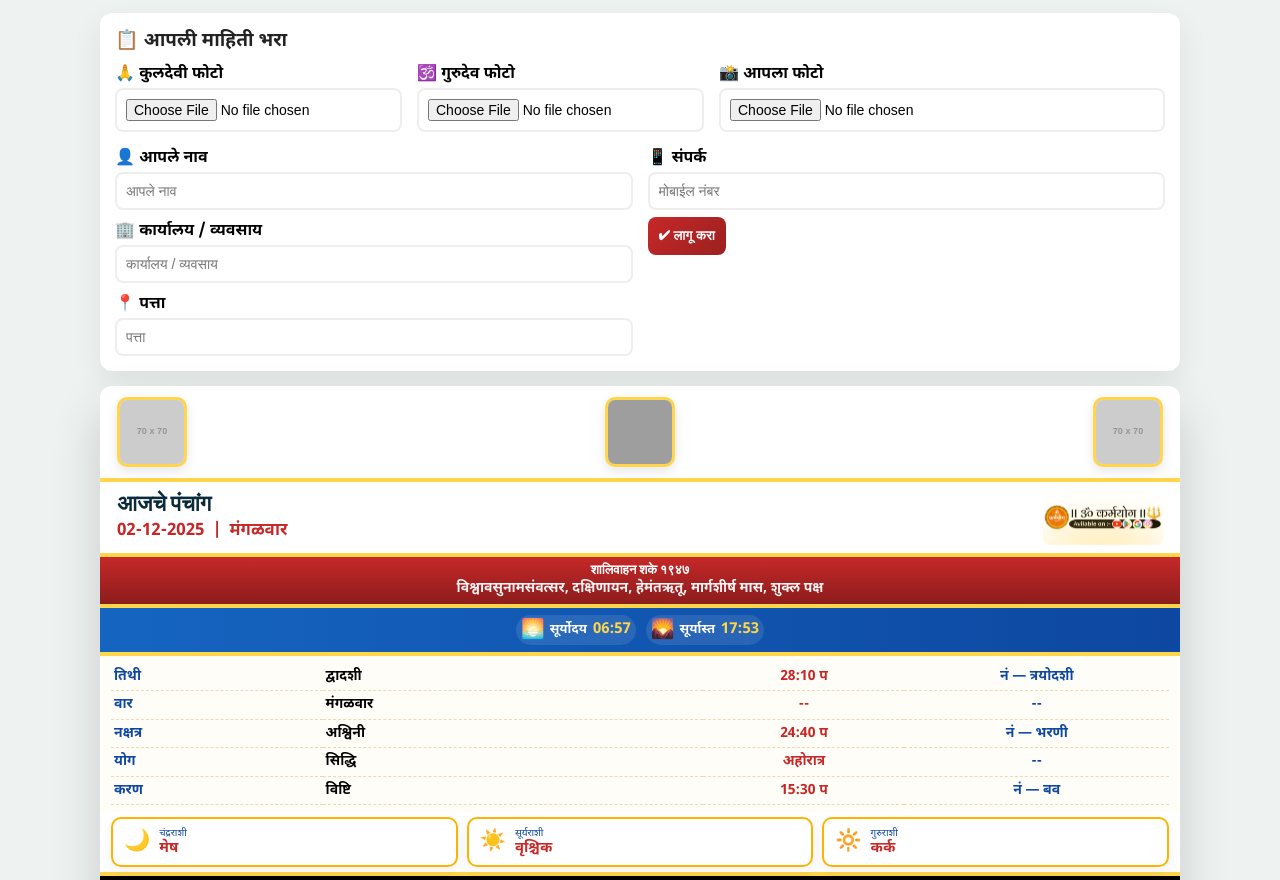
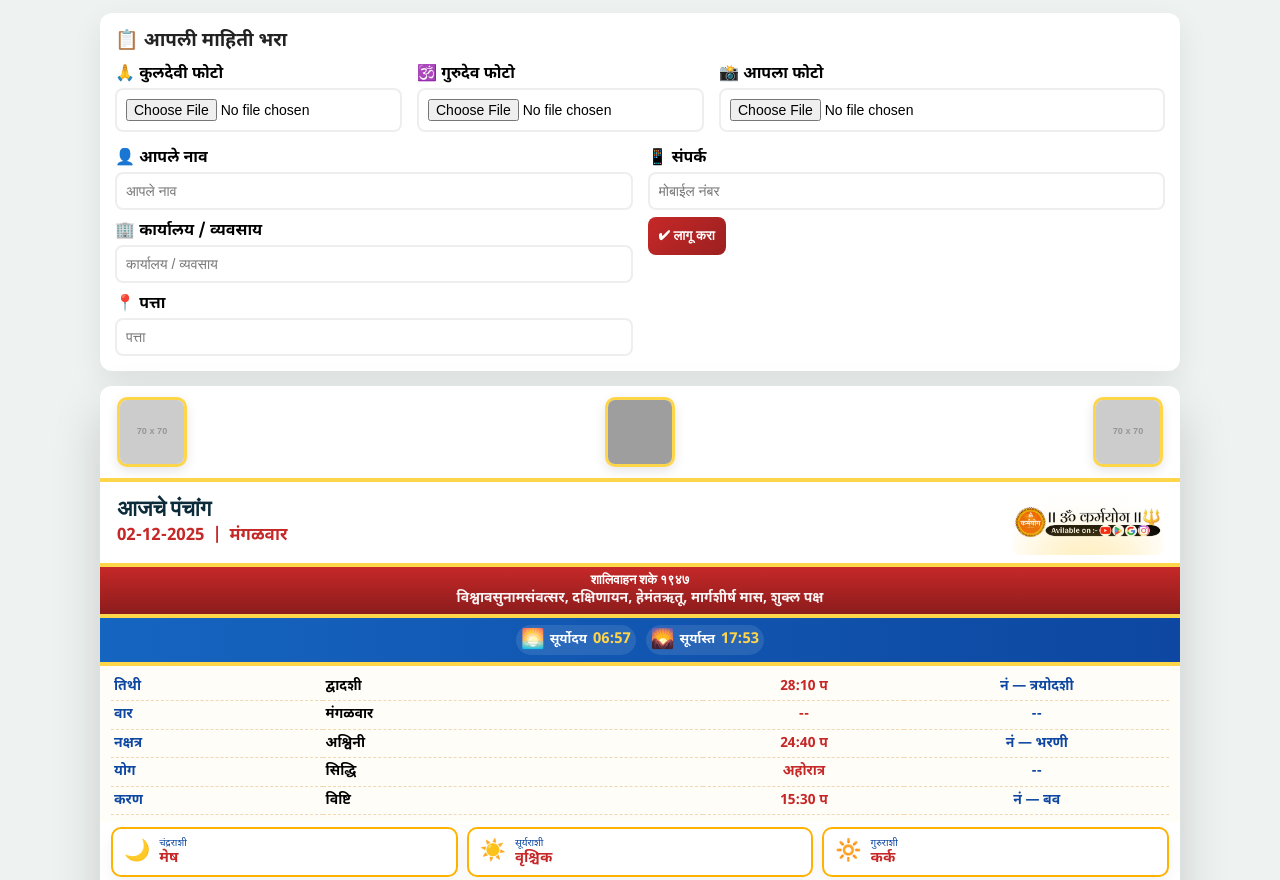
Before and after one commit to sanketramdasi264-prog/panchang, a plain HTML site: page index.html in a window 1280 px wide. Shown: the top 880 px of the page. Drawn offline with nearby package versions, Linux system fonts and the light colour scheme; grey boxes are pictures that could not be loaded; placeholder pictures from the web are drawn by us; a web font is replaced by a local one.

Commit message:
Update index.html

```diff
--- a/index.html
+++ b/index.html
@@ -139,8 +139,8 @@
   }
 
   .brand-logo{
-    width:120px;      /* मोठा आणि सुंदर size */
-    height:55px;      /* date line ला perfect बसतो */
+    width:150px;      /* मोठा आणि सुंदर size */
+    height:65px;      /* date line ला perfect बसतो */
     display:flex;
     align-items:center;
     justify-content:center;
```
